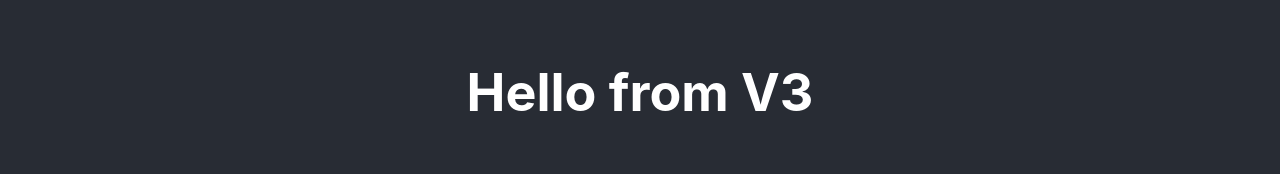
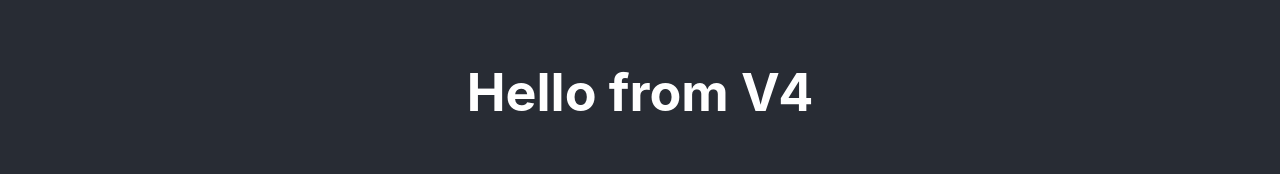
Before and after one commit to cam17380/amplify-react, a React (Create React App) app: page / in a window 1280 px wide. Shown: the part 468-642 px from the top of the page. Built offline with nearby package versions, Linux system fonts and the light colour scheme.

Commit message:
Update App.js

```diff
--- a/src/App.js
+++ b/src/App.js
@@ -31,7 +31,7 @@ function App() {
       <container>
         <header className="App-header">
           <img src={logo} className="App-logo" alt="logo" />
-          <h1>Hello from V3</h1>
+          <h1>Hello from V4</h1>
         </header>
         <form className="InputGroup">
           <label>First Name :</label>
```
